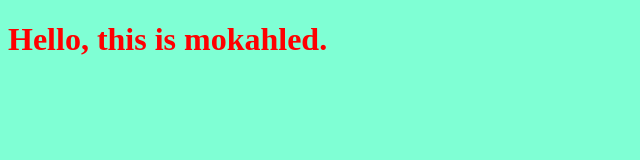
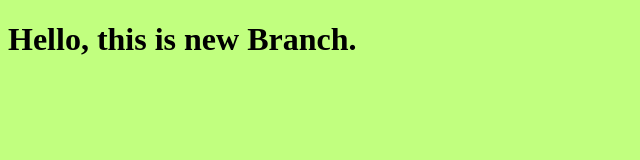
Before and after one commit to MoKhalied01/myproject, a plain HTML site: page index.html in a window 1280 px wide. Shown: the whole page, without its empty margins (0-640 px from the left). Drawn offline with Linux system fonts and the light colour scheme.

Commit message:
changing sytle for the title

```diff
--- a/index.html
+++ b/index.html
@@ -8,7 +8,7 @@
 </head>
 <body>
 
-    <h1>Hello, this is mokahled.</h1>
+    <h1>Hello, this is new Branch.</h1>
 
     <script src="app.js"></script>
 </body>
--- a/style.css
+++ b/style.css
@@ -1,6 +1,6 @@
 h1{
-    color: red;
+    color: black;
 }
 body{
-    background-color:aquamarine;
+    background-color:rgb(193, 255, 127);
 }
```
